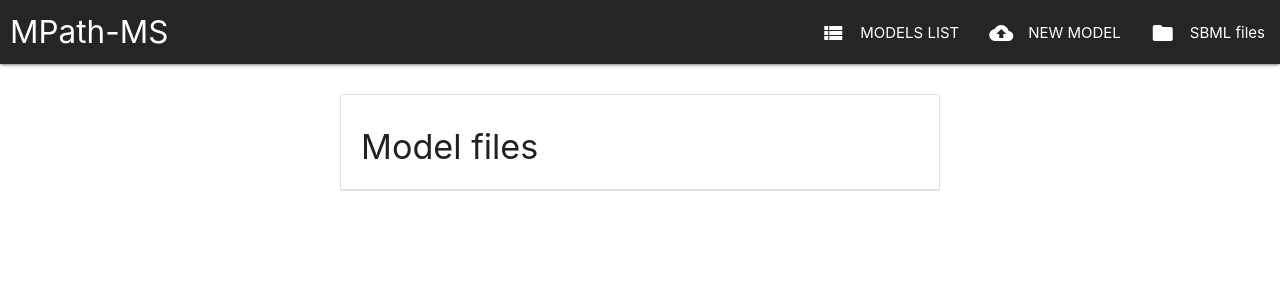
After one commit to Laouen/MPath-MS, a Django app: page /model_files in a window 1280 px wide. The commit adds this page. Shown: the top 300 px of the page. Run offline with Django 3.2, Linux system fonts and the light colour scheme; data that the repository does not hold is empty.

Commit message:
implemented model generation and deletion

```diff
--- a/MPath_MS/web/static/js/services.js
+++ b/MPath_MS/web/static/js/services.js
@@ -1,3 +1,5 @@
+/********** sbml file manager ************/
+
 function remove_sbml_file(sbml_file_id) {
 	var data = {
 		sbml_file_id: sbml_file_id,
@@ -27,7 +29,7 @@ function generate_model(sbml_file_id) {
 
 function generate_model_success(sbml_file_id, response) {
 	console.log(response);
-	if (response.generated) {
+	if (response.return_code === 0) {
 		$("#sbml_file-item-" + sbml_file_id).find("a").removeClass("black-text");
 		$("#sbml_file-item-" + sbml_file_id).find("#generate-icon").html("check");
 	} else {
@@ -35,3 +37,25 @@ function generate_model_success(sbml_file_id, response) {
 		$("#sbml_file-item-" + sbml_file_id).find("#generate-icon").html("cached");
 	}
 }
+
+/********** Model simulation ************/
+
+function remove_model(model_id) {
+	var data = {
+		model_id: model_id,
+		csrfmiddlewaretoken: csrf_token
+	};
+	$("#model-item-" + model_id).find("#remove-icon").html("more_horiz");
+	$.post("/remove_model", data, remove_model_success.bind(null, model_id), 'json');
+}
+
+function remove_model_success(model_id, response) {
+	console.log(response)
+	if (response.removed) {
+		$("#model-item-" + model_id).remove();
+	} else {
+		$("#model-item-" + model_id).find("#remove-icon").html("delete_forever");
+	}
+}
+
+function run_model_simulation(model_id) {}
--- a/MPath_MS/web/templates/web/base.html
+++ b/MPath_MS/web/templates/web/base.html
@@ -44,8 +44,8 @@
         <a href="#" class="brand-logo"> MPath-MS</a>
         <a href="#" data-target="mobile-demo" class="sidenav-trigger"><i class="material-icons">menu</i></a>
         <ul id="nav-mobile" class="right hide-on-med-and-down">
-          <li><a class="waves-effect waves-light" href=""><i class="material-icons left">view_list</i>MODELS LIST</a></li>
-          <li><a class="waves-effect waves-light" href="/upload_sbml"><i class="material-icons left">cloud_upload</i>NEW MODEL</a></li>
+          <li><a class="waves-effect waves-light" href="/model_files"><i class="material-icons left">view_list</i>MODELS LIST</a></li>
+          <li><a class="waves-effect waves-light" href="/upload_sbml_file"><i class="material-icons left">cloud_upload</i>NEW MODEL</a></li>
           <li><a class="waves-effect waves-light" href="/sbml_files"><i class="material-icons left">folder</i>SBML files</a></li>
         </ul>
       </div>
--- /dev/null
+++ b/MPath_MS/web/templates/web/model_files.html
@@ -0,0 +1,27 @@
+{% extends "web/base.html" %}
+
+{% block body %}
+<div>
+
+  <ul class="collection with-header standar-width">
+    <li class="collection-header"><h4>Model files</h4></li>
+    {% for model in model_files %}
+      <li id="model-item-{{model.id}}" class="collection-item">
+        <div>
+          {{model.name}}
+          <a href="#" class="secondary-content red-text" onclick='javascript:remove_model("{{model.id}}")'>
+            <i class="material-icons">delete_forever</i>
+          </a>
+          <a href="/static/compiled_models/{{model.name}}" class="secondary-content" download>
+            <i class="material-icons">cloud_download</i>
+          </a>
+          <a href="#" class="secondary-content" onclick='javascript:run_model_simulation("{{model.id}}")'>
+            <i class="material-icons">timeline</i>
+          </a>
+        </div>
+      </li>
+    {% endfor %}
+  </ul>
+
+</div>
+{% endblock %}
--- a/MPath_MS/web/templates/web/upload_sbml.html
+++ b/MPath_MS/web/templates/web/upload_sbml.html
@@ -4,7 +4,7 @@
 <div>
 	<h1>Upload a new SBML file</h1>
 
-  <form enctype="multipart/form-data" method="post" action="/upload_sbml" class="upload_form standar-width">
+  <form enctype="multipart/form-data" method="post" action="/upload_sbml_file" class="upload_form standar-width">
     <div class="row">
        <label>SBML file</label>
        <div class="file-field input-field">
--- a/MPath_MS/web/urls.py
+++ b/MPath_MS/web/urls.py
@@ -8,4 +8,6 @@ urlpatterns = [
     path('sbml_files', views.sbml_files, name='sbml_files'),
     path('remove_sbml_file', views.remove_sbml_file, name='remove_sbml_file'),
     path('generate_model', views.generate_model, name='generate_model'),
+    path('model_files', views.model_files, name='model_files'),
+    path('remove_model', views.remove_model, name='remove_model'),
 ]
--- a/MPath_MS/web/views.py
+++ b/MPath_MS/web/views.py
@@ -12,6 +12,8 @@ from PMGBP.ModelGenerator import ModelGenerator
 
 def index(request):
     return render(request, 'web/index.html')
+
+# SBML file views
 
 def upload_sbml_form(request):
     if request.method == 'GET':
@@ -29,10 +31,20 @@ def upload_sbml_form(request):
 
 def remove_sbml_file(request):
     sbml_file = SBMLfile.objects.get(id=request.POST['sbml_file_id'])
+
     try:
+        if not sbml_file.model is None:
+            os.remove(sbml_file.model.model.path)
+            os.remove(sbml_file.model.parameters.path)
+            sbml_file.model.delete()
         os.remove(sbml_file.file.path)
-    except:
-        pass
+    except OSError as e:
+        return JsonResponse({
+            'sbml_file_id': request.POST['sbml_file_id'],
+            'filesystem_error': str(e),
+            'removed': False
+        })
+
     sbml_file.delete()
     return JsonResponse({
         'sbml_file_id': request.POST['sbml_file_id'],
@@ -40,14 +52,14 @@ def remove_sbml_file(request):
     })
 
 def sbml_files(request):
-    sbml_files = [{'id': f.id, 'name': f.filename(), 'model_generated': f.model_generated} for f in SBMLfile.objects.all()]
+    sbml_files = [{'id': f.id, 'name': f.filename(), 'model_generated': f.model_ready()} for f in SBMLfile.objects.all()]
     return render(request, 'web/sbml_files.html', {'sbml_files': sbml_files})
 
 def generate_model(request):
     sbml_file = SBMLfile.objects.get(id=request.POST['sbml_file_id'])
 
+    # Generate model
     model_name = sbml_file.filename().replace('.xml', '')
-
     model_generator = ModelGenerator(sbml_file.file.path,
                                      'e',
                                      'p',
@@ -60,18 +72,51 @@ def generate_model(request):
     model_generator.end_model()
 
 
-    # compile model
+    # Compile model
     completed_process = subprocess.run(["sh", "./compile_model.sh", model_name])
 
-    pmgbp_model = PMGBPModel(sbml_file=sbml_file)
-    pmgbp_model.model.name = 'compiled_models/' + model_name
-    pmgbp_model.parameters.name = 'model_parameters/' + model_name + '.xml'
-    pmgbp_model.save()
+    # Save model in Django
+    if completed_process.returncode == 0:
+        pmgbp_model = PMGBPModel()
+        pmgbp_model.model.name = 'compiled_models/' + model_name
+        pmgbp_model.parameters.name = 'model_parameters/' + model_name + '.xml'
+        pmgbp_model.save()
 
-    sbml_file.model_generated = True
-    sbml_file.save()
+        sbml_file.model = pmgbp_model
+        sbml_file.save()
+
+        return JsonResponse({
+            'sbml_file_id': request.POST['sbml_file_id'],
+            'model_id': pmgbp_model.id,
+            'return_code': completed_process.returncode
+        })
+    else:
+        return JsonResponse({
+            'sbml_file_id': request.POST['sbml_file_id'],
+            'retur_ncode': completed_process.returncode
+        })
+
+# Models views
+
+def model_files(request):
+    model_files = [{'id': m.id, 'name': m.name()} for m in PMGBPModel.objects.all()]
+    return render(request, 'web/model_files.html', {'model_files': model_files})
+
+def remove_model(request):
+    pmgbp_model = PMGBPModel.objects.get(id=request.POST['model_id'])
+
+    try:
+        os.remove(pmgbp_model.model.path)
+        os.remove(pmgbp_model.parameters.path)
+    except OSError as e:
+        return JsonResponse({
+            'model_id': request.POST['model_id'],
+            'filesystem_error': str(e),
+            'removed': False
+        })
+
+    pmgbp_model.delete()
     return JsonResponse({
-        'sbml_file_id': request.POST['sbml_file_id'],
-        'generated': True
-        #'compiled': completed_process.returncode
+        'model_id': request.POST['model_id'],
+        'removed': True
     })
```
Also changed, not shown: MPath_MS/web/models.py (+14 -6 lines), MPath_MS/db.sqlite3, 2 other files.
